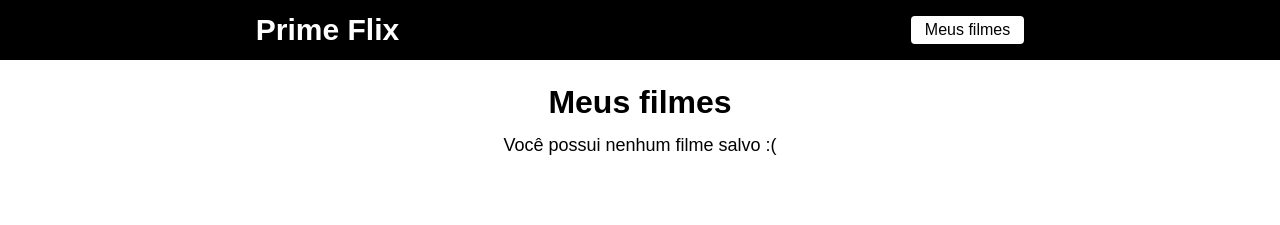
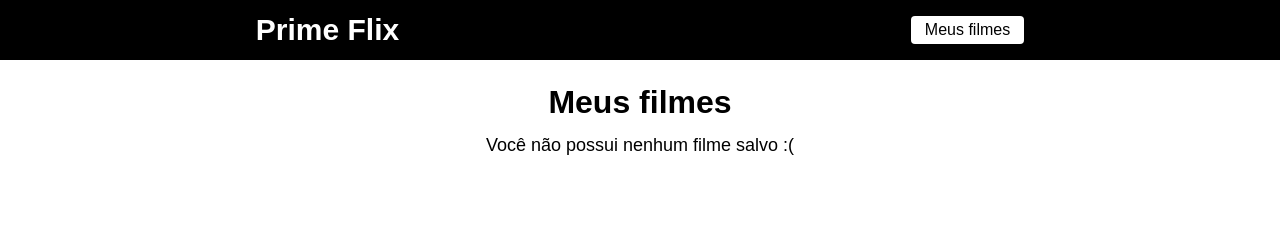
Before and after one commit to Brunogabriel-dev/prime-flix, a React (Create React App) app: page /favoritos in a window 1280 px wide. Shown: the top 225 px of the page. Built offline with nearby package versions, Linux system fonts and the light colour scheme.

Commit message:
Inclusão de texto

```diff
--- a/src/pages/Favoritos/index.js
+++ b/src/pages/Favoritos/index.js
@@ -28,7 +28,7 @@ function Favoritos(){
     <div className="meus-filmes">
       <h1>Meus filmes</h1>
 
-      {filmes.length === 0 && <span>Você possui nenhum filme salvo :( </span>}
+      {filmes.length === 0 && <span>Você não possui nenhum filme salvo :( </span>}
 
       <ul>
         {filmes.map((item) => {
```
